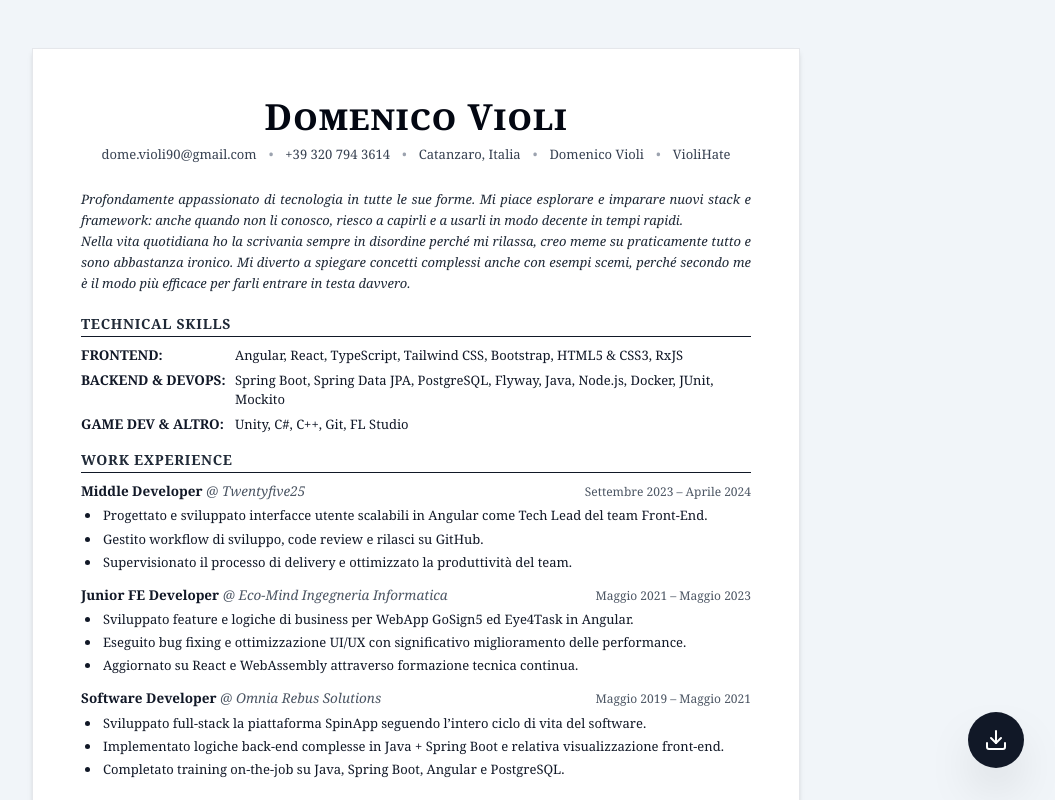
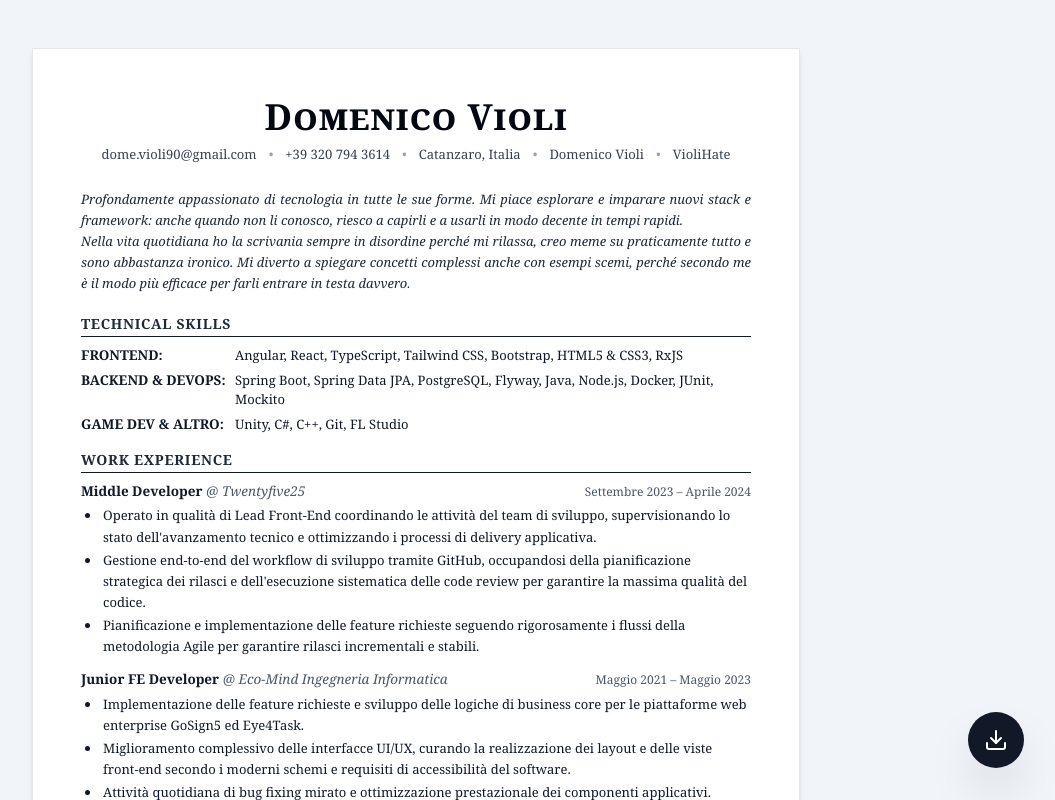
Before and after one commit to VioliHate/personal-cv, a React (Vite) app: page / in a window 1280 px wide. Shown: the top 800 px of the page, without its empty margins (224-1279 px from the left). Built offline with nearby package versions, Linux system fonts and the light colour scheme.

Commit message:
Update cvData.tsx

```diff
--- a/src/data/cvData.tsx
+++ b/src/data/cvData.tsx
@@ -67,10 +67,18 @@ export const cvData: CVData = {
       role: "Middle Developer",
       company: "Twentyfive25",
       period: "Settembre 2023 – Aprile 2024",
+      technologies: [
+        "Angular",
+        "TypeScript",
+        "Bootstrap 5",
+        "GitHub",
+        "RxJS",
+        "NgRx",
+      ],
       description: [
-        "Progettato e sviluppato interfacce utente scalabili in Angular come Tech Lead del team Front-End.",
-        "Gestito workflow di sviluppo, code review e rilasci su GitHub.",
-        "Supervisionato il processo di delivery e ottimizzato la produttività del team.",
+        "Operato in qualità di Lead Front-End coordinando le attività del team di sviluppo, supervisionando lo stato dell'avanzamento tecnico e ottimizzando i processi di delivery applicativa.",
+        "Gestione end-to-end del workflow di sviluppo tramite GitHub, occupandosi della pianificazione strategica dei rilasci e dell'esecuzione sistematica delle code review per garantire la massima qualità del codice.",
+        "Pianificazione e implementazione delle feature richieste seguendo rigorosamente i flussi della metodologia Agile per garantire rilasci incrementali e stabili.",
       ],
     },
     {
@@ -78,10 +86,20 @@ export const cvData: CVData = {
       role: "Junior FE Developer",
       company: "Eco-Mind Ingegneria Informatica",
       period: "Maggio 2021 – Maggio 2023",
+      technologies: [
+        "Angular",
+        "React",
+        "WebAssembly",
+        "TypeScript",
+        "Bootstrap",
+        "Tailwind CSS",
+        "CSS3",
+      ],
       description: [
-        "Sviluppato feature e logiche di business per WebApp GoSign5 ed Eye4Task in Angular.",
-        "Eseguito bug fixing e ottimizzazione UI/UX con significativo miglioramento delle performance.",
-        "Aggiornato su React e WebAssembly attraverso formazione tecnica continua.",
+        "Implementazione delle feature richieste e sviluppo delle logiche di business core per le piattaforme web enterprise GoSign5 ed Eye4Task.",
+        "Miglioramento complessivo delle interfacce UI/UX, curando la realizzazione dei layout e delle viste front-end secondo i moderni schemi e requisiti di accessibilità del software.",
+        "Attività quotidiana di bug fixing mirato e ottimizzazione prestazionale dei componenti applicativi.",
+        "Attività di ricerca, sviluppo e formazione tecnica continua sulle evoluzioni del panorama frontend, con focus mirato sull'integrazione di React e moduli WebAssembly.",
       ],
     },
     {
@@ -89,10 +107,18 @@ export const cvData: CVData = {
       role: "Software Developer",
       company: "Omnia Rebus Solutions",
       period: "Maggio 2019 – Maggio 2021",
+      technologies: [
+        "Java",
+        "Spring Boot",
+        "Angular",
+        "PostgreSQL",
+        "Spring Data JPA",
+        "Git",
+      ],
       description: [
-        "Sviluppato full-stack la piattaforma SpinApp seguendo l’intero ciclo di vita del software.",
-        "Implementato logiche back-end complesse in Java + Spring Boot e relativa visualizzazione front-end.",
-        "Completato training on-the-job su Java, Spring Boot, Angular e PostgreSQL.",
+        "Sviluppo full-stack del software proprietario SpinApp, partecipando attivamente alla realizzazione delle feature richieste lungo l'intero ciclo di vita del prodotto.",
+        "Implementazione delle logiche di back-end complesse in Java e Spring Boot, assicurando la corretta integrazione con la persistenza dati e la corrispettiva esposizione verso l'interfaccia utente in Angular.",
+        "Completamento di un percorso di training intensivo on-the-job focalizzato sulla progettazione e sul funzionamento di architetture software enterprise.",
       ],
     },
   ],
@@ -102,6 +128,7 @@ export const cvData: CVData = {
       role: "Software Developer Trainee",
       name: "InfoPower Research",
       period: "Dicembre 2018 – Febbraio 2019",
+      technologies: [],
       description: [
         "Sviluppato applicazione multipiattaforma SPINApp come progetto di tesi (150 ore).",
         "Front-end in Ionic + interventi back-end Java e bug fixing.",
@@ -113,6 +140,7 @@ export const cvData: CVData = {
       role: "Game Developer & Game Designer",
       name: "Global Game Jam – 'BubbleNap'",
       period: "Gennaio 2025",
+      technologies: [],
       description: [
         "Vincitore premio 'Miglior Gioco' (jam site locale).",
         "Sviluppato gioco completo in 48 ore in Java puro.",
@@ -123,6 +151,7 @@ export const cvData: CVData = {
       role: "Technical Designer & Developer",
       name: "GameForge Unical (Open Workshop)",
       period: "Novembre 2025 – Presente",
+      technologies: [],
       description: [
         "Progettazione tecnica del progetto 'Opus Deceptio' in Unity.",
         "Integrazione sistemi, gameplay logic, AI e ottimizzazione performance.",
@@ -133,6 +162,7 @@ export const cvData: CVData = {
       role: "Sound Designer",
       name: "Global Game Jam – 'Mask or Die'",
       period: "Gennaio 2026",
+      technologies: [],
       description: [
         "Secondo classificato 'Miglior Gioco' e 'Miglior Gameplay'.",
         "Sound design completo in 48 ore con FL Studio.",
@@ -143,6 +173,7 @@ export const cvData: CVData = {
       role: "Front-End Developer",
       name: "Personal-CV",
       period: "Gennaio 2026 – Presente",
+      technologies: [],
       description: [
         "Applicazione React per generazione dinamica e esportazione PDF del curriculum.",
         "Stack: React + TypeScript.",
@@ -153,6 +184,7 @@ export const cvData: CVData = {
       role: "Full Stack Developer",
       name: "Cignalottu – Barbering E-commerce & Training Platform",
       period: "Gennaio 2026 – Presente",
+      technologies: [],
       description: [
         "Piattaforma e-commerce + corsi professionali con JWT + OAuth2.",
         "Clean Architecture completa.",
@@ -164,6 +196,7 @@ export const cvData: CVData = {
       role: "Full Stack Developer",
       name: "VURPE – Smart BPM Dashboard",
       period: "Febbraio 2026 – Marzo 2026",
+      technologies: [],
       description: [
         "Piattaforma enterprise per analisi dati business con ML + Rules Engine.",
         "Clean Architecture, WebSocket e dashboard real-time.",
@@ -175,6 +208,7 @@ export const cvData: CVData = {
       role: "Front-End Developer & Trainer",
       name: "Git for Humans – Slides interattive",
       period: "Aprile 2026",
+      technologies: [],
       description: [
         "Presentazione interattiva in React per spiegare Git in modo semplice e visuale.",
         "Utilizzata per due lezioni da 90 minuti ciascuna (tot. 3 ore).",
```
